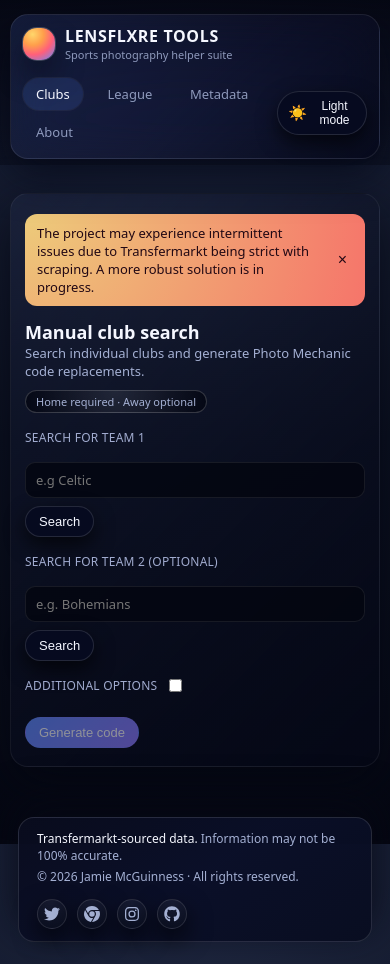
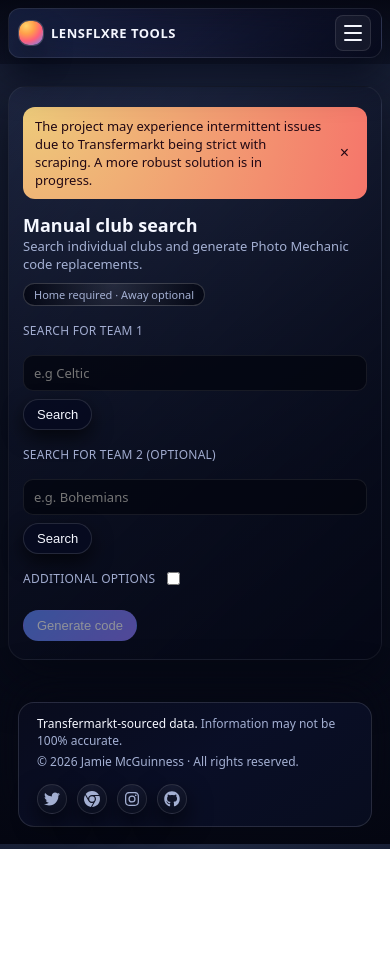
Before and after one commit to flaree/code-replacement-generator, a React (Create React App) app: page / in a window 390 px wide. After the commit the page ends 849 px from the top, so only its background shows below. Built offline with nearby package versions, Linux system fonts and the light colour scheme; the HTML template or start-up script is replaced by a standard one.

Commit message:
Remove light mode for now

```diff
--- a/src/App.js
+++ b/src/App.js
@@ -1,4 +1,4 @@
-import React from 'react';
+import React, { useState } from 'react';
 import { BrowserRouter as Router, Routes, Route, Link, useLocation } from 'react-router-dom';
 import './App.css';
 import TeamCodeGenerator from './pages/TeamCodeGenerator';
@@ -9,7 +9,7 @@ import ThemeToggle from './components/ThemeToggle';
 import { FontAwesomeIcon } from '@fortawesome/react-fontawesome';
 import { faTwitter, faChrome, faInstagram, faGithub } from '@fortawesome/free-brands-svg-icons';
 
-function NavLinks() {
+function NavLinks({ onClick }) {
   const location = useLocation();
   const current = location.pathname || '/';
 
@@ -19,22 +19,27 @@ function NavLinks() {
   return (
     <ul className="app-nav-list">
       <li>
-        <Link to="/" className={linkClass('/')}>Clubs</Link>
+        <Link to="/" className={linkClass('/')} onClick={onClick}>Clubs</Link>
       </li>
       <li>
-        <Link to="/league" className={linkClass('/league')}>League</Link>
+        <Link to="/league" className={linkClass('/league')} onClick={onClick}>League</Link>
       </li>
       <li>
-        <Link to="/photo-meta" className={linkClass('/photo-meta')}>Metadata</Link>
+        <Link to="/photo-meta" className={linkClass('/photo-meta')} onClick={onClick}>Metadata</Link>
       </li>
       <li>
-        <Link to="/about" className={linkClass('/about')}>About</Link>
+        <Link to="/about" className={linkClass('/about')} onClick={onClick}>About</Link>
       </li>
     </ul>
   );
 }
 
 function App() {
+  const [mobileMenuOpen, setMobileMenuOpen] = useState(false);
+
+  const toggleMobileMenu = () => setMobileMenuOpen(!mobileMenuOpen);
+  const closeMobileMenu = () => setMobileMenuOpen(false);
+
   return (
     <Router>
       <div className="App app-shell">
@@ -49,11 +54,27 @@ function App() {
             </div>
             <nav className="app-nav">
               <NavLinks />
-              <div className="app-nav-spacer" />
-              <ThemeToggle />
             </nav>
+            <button
+              className="mobile-menu-toggle"
+              onClick={toggleMobileMenu}
+              aria-label="Toggle menu"
+            >
+              <span className="hamburger-line"></span>
+              <span className="hamburger-line"></span>
+              <span className="hamburger-line"></span>
+            </button>
           </div>
         </header>
+
+        {mobileMenuOpen && (
+          <>
+            <div className="mobile-menu-overlay" onClick={closeMobileMenu}></div>
+            <nav className="mobile-menu">
+              <NavLinks onClick={closeMobileMenu} />
+            </nav>
+          </>
+        )}
 
         <main className="app-main">
           <div className="app-content">
@@ -77,6 +98,8 @@ function App() {
                 © {new Date().getFullYear()} Jamie McGuinness · All rights reserved.
               </div>
             </div>
+            <div className="app-footer-actions">
+              {/* <ThemeToggle /> */}
               <div className="app-social">
                 <a
                   href="https://twitter.com/jxmiemcg"
@@ -112,6 +135,7 @@ function App() {
                 </a>
               </div>
             </div>
+          </div>
         </footer>
       </div>
     </Router>
--- a/src/index.css
+++ b/src/index.css
@@ -74,6 +74,8 @@ body {
   -moz-osx-font-smoothing: grayscale;
   color: var(--text-primary);
   background: var(--bg-alt);
+  background-attachment: fixed;
+  background-size: 100% 100%;
 }
 
 code {
@@ -222,6 +224,77 @@ code {
   flex: 1;
 }
 
+/* Mobile menu hamburger */
+.mobile-menu-toggle {
+  display: none;
+  flex-direction: column;
+  justify-content: center;
+  align-items: center;
+  gap: 5px;
+  width: 36px;
+  height: 36px;
+  background: rgba(255, 255, 255, 0.05);
+  border: 1px solid rgba(255, 255, 255, 0.1);
+  border-radius: 8px;
+  cursor: pointer;
+  padding: 0;
+  transition: background var(--transition-fast);
+}
+
+.mobile-menu-toggle:hover {
+  background: rgba(255, 255, 255, 0.08);
+}
+
+.hamburger-line {
+  width: 18px;
+  height: 2px;
+  background: var(--text-primary);
+  border-radius: 2px;
+  transition: all 0.3s ease;
+}
+
+.mobile-menu-overlay {
+  display: none;
+  position: fixed;
+  inset: 0;
+  background: rgba(0, 0, 0, 0.6);
+  z-index: 99;
+  backdrop-filter: blur(4px);
+}
+
+.mobile-menu {
+  display: none;
+  position: fixed;
+  top: 0;
+  right: 0;
+  height: 100vh;
+  width: 280px;
+  background: linear-gradient(
+    135deg,
+    rgba(18, 24, 46, 0.98),
+    rgba(8, 13, 32, 0.98)
+  );
+  border-left: 1px solid rgba(255, 255, 255, 0.1);
+  box-shadow: -10px 0 40px rgba(0, 0, 0, 0.5);
+  z-index: 100;
+  padding: 24px 16px;
+  overflow-y: auto;
+}
+
+.mobile-menu .app-nav-list {
+  flex-direction: column;
+  gap: 8px;
+  width: 100%;
+}
+
+.mobile-menu .app-nav-link {
+  width: 100%;
+  justify-content: flex-start;
+  padding: 12px 16px;
+  border-radius: 10px;
+  font-size: 15px;
+}
+
 .app-footer {
   padding: 18px 18px 22px;
 }
@@ -252,6 +325,12 @@ code {
 
 .app-footer-strong {
   color: var(--text-primary);
+}
+
+.app-footer-actions {
+  display: flex;
+  align-items: center;
+  gap: 12px;
 }
 
 .app-social {
@@ -523,19 +602,55 @@ code {
 }
 
 @media (max-width: 880px) {
-  .app-header-inner {
-    border-radius: 18px;
-    flex-wrap: wrap;
-    align-items: flex-start;
+  .app-header {
+    position: relative;
+    padding: 10px 12px 8px;
   }
 
-  .app-nav-list {
-    flex-wrap: wrap;
+  .app-header-inner {
+    border-radius: 16px;
+    padding: 8px 12px;
+    align-items: center;
+    gap: 10px;
+  }
+
+  .app-brand-mark {
+    width: 28px;
+    height: 28px;
+  }
+
+  .app-title {
+    font-size: 14px;
+  }
+
+  .app-subtitle {
+    font-size: 10px;
+  }
+
+  .app-nav {
+    display: none;
+  }
+
+  .mobile-menu-toggle {
+    display: flex;
+    margin-left: auto;
+  }
+
+  .mobile-menu-overlay,
+  .mobile-menu {
+    display: block;
   }
 
   .app-footer-inner {
     flex-direction: column;
     align-items: flex-start;
+  }
+
+  .app-footer-actions {
+    width: 100%;
+    flex-direction: column;
+    align-items: flex-start;
+    gap: 10px;
   }
 
   .grid-2,
@@ -546,15 +661,41 @@ code {
 
 @media (max-width: 520px) {
   .app-header {
-    padding-inline: 10px;
+    padding: 8px 8px 6px;
   }
 
   .app-header-inner {
-    padding-inline: 12px;
+    padding: 6px 10px;
+    border-radius: 12px;
+  }
+
+  .app-brand {
+    gap: 8px;
+  }
+
+  .app-brand-mark {
+    width: 24px;
+    height: 24px;
+    border-radius: 10px;
+  }
+
+  .app-title {
+    font-size: 13px;
+  }
+
+  .app-subtitle {
+    display: none;
   }
 
   .app-nav-list {
+    width: 100%;
     justify-content: space-between;
+    gap: 2px;
+  }
+
+  .app-nav-link {
+    padding: 5px 9px;
+    font-size: 11px;
   }
 
   .card {
@@ -562,6 +703,6 @@ code {
   }
 
   .app-main {
-    padding-inline: 10px;
+    padding: 12px 8px 24px;
   }
 }
```
Lines whose indentation alone changed are shown as unchanged.
